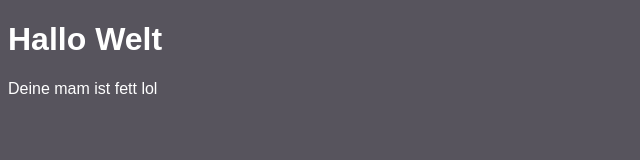
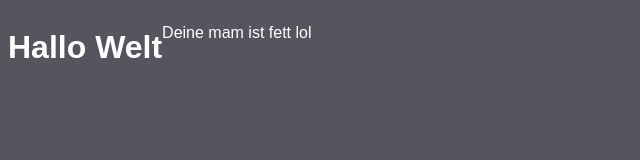
Before and after one commit to slutmyass/sluhtie.github.io, a plain HTML site: page index.html in a window 1280 px wide. Shown: the whole page, without its empty margins (0-640 px from the left). Drawn offline with Linux system fonts and the light colour scheme.

Commit message:
Align center

```diff
--- a/assets/style.css
+++ b/assets/style.css
@@ -2,4 +2,6 @@
    background-color: #57545d;
    font-family: Arial, Helvetica, sans-serif;
    color: white;
+   align-content: center;
+   display: flex;
 }
--- a/index.html
+++ b/index.html
@@ -1,5 +1,10 @@
 <!DOCTYPE html>
-<link rel="stylesheet" href="assets/style.css">
 
-<h1>Hallo Welt</h1>
-<p>Deine mam ist fett lol</p>
+<head>
+    <link rel="stylesheet" href="assets/style.css">
+</head>
+
+<body>
+    <h1>Hallo Welt</h1>
+    <p>Deine mam ist fett lol</p>
+</body>
```
